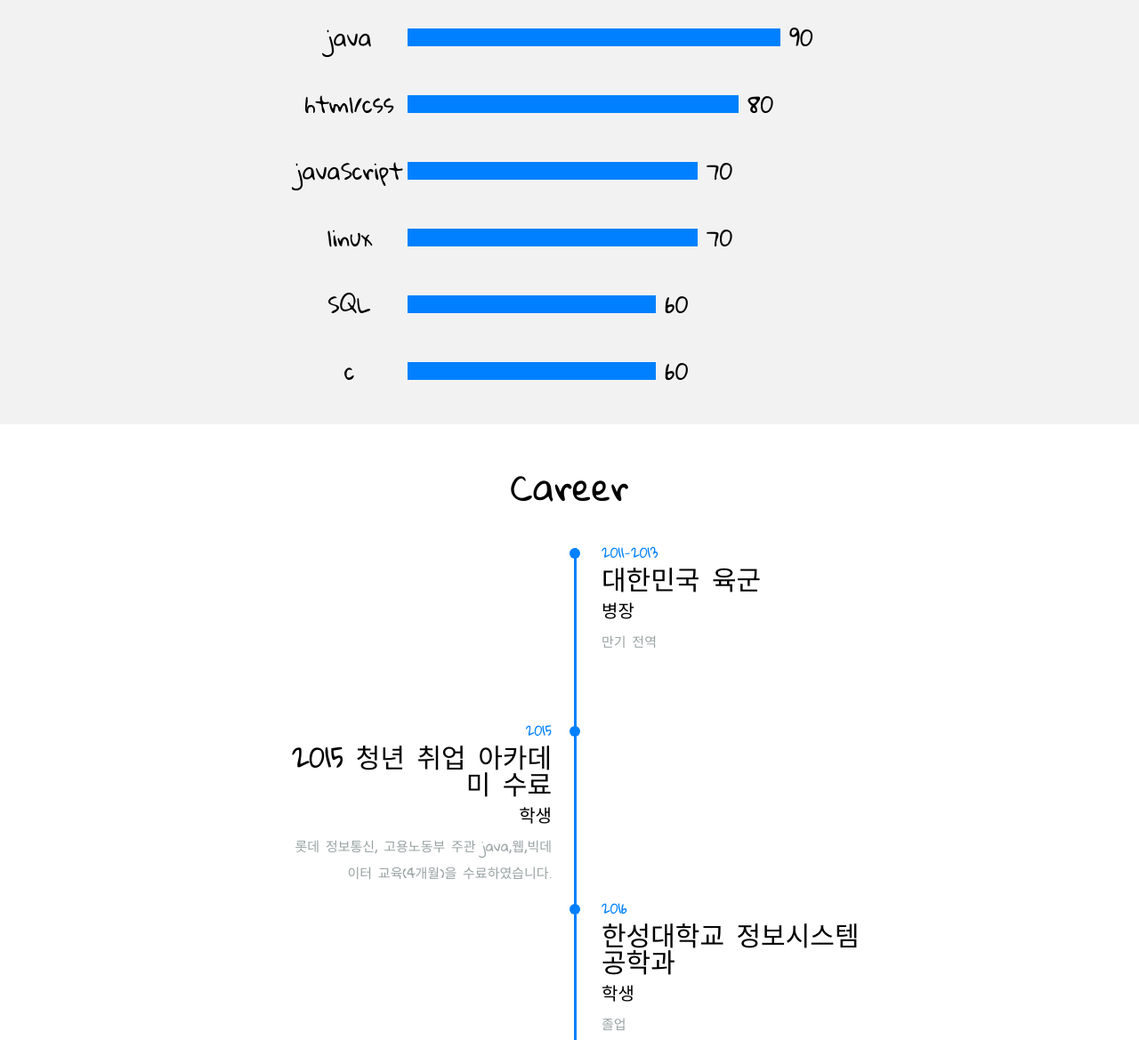
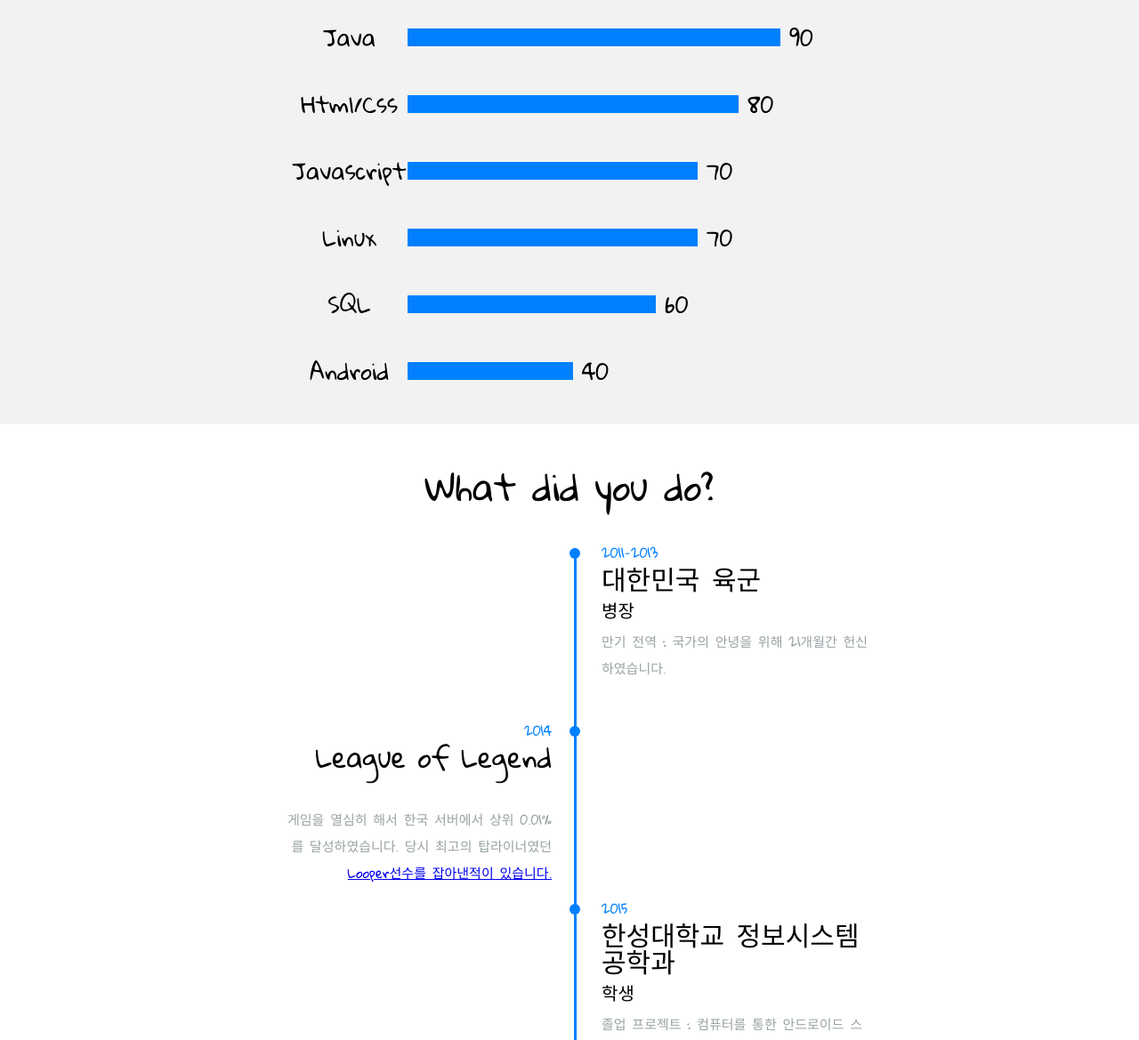
Before and after one commit to subwaycoder/subwaycoder.github.io, a plain HTML site: page index.html in a window 1280 px wide. Shown: the part 1239-2408 px from the top of the page at 89% size. Drawn offline with Linux system fonts and the light colour scheme.

Commit message:
contents update

```diff
--- a/index.html
+++ b/index.html
@@ -23,6 +23,9 @@ a {
 	font-family: 'Gloria Hallelujah','Nanum Pen Script', cursive;
 	src: url('/NanumPen.ttf');
 }
+body {
+	margin: 0;
+}
 header {
 	position: relative;
 	width: 100%;
@@ -36,6 +39,7 @@ header img {
 	left: 50%;
 	transform: translateX(-50%);
 }
+/****************************** navigator ******************************/
 nav ul {
 	position: fixed;
 	top: 0;
@@ -60,22 +64,19 @@ nav li a {
 nav li a:hover {
 	color: rgb(0, 128, 255);
 }
-body {
-	margin: 0;
-}
+
 .containerDiv {
 	position: relative;
 	width: 100%;
 	text-align: center;
 	padding: 10px 0px;
 }
-#aboutDiv {
-	Background-color: rgb(255, 255, 255);
+p.title{
+	margin:0.5em;
+	font-size: 40px;
 }
-#skillsDiv {
-	height: auto;
-	Background-color: rgb(242, 242, 242);
-}
+
+
 #careerDiv {
 	Background-color: rgb(255, 255, 255);
 }
@@ -83,13 +84,12 @@ body {
 	height: 400px;
 	Background-color: rgb(242, 242, 242);
 }
-p.title{
-	margin:0.5em;
-	font-size: 40px;
+/****************************** About Me ******************************/
+#aboutDiv {
+	Background-color: rgb(255, 255, 255);
 }
 
-/* About Me */
-
+/* css to blur image*/
 .placeholder {
     margin-right: auto;
     margin-left:auto;
@@ -128,7 +128,11 @@ p.title{
 	color: rgb(153, 163, 164);
 }
 
-/* Skills */
+/****************************** Skills ******************************/
+#skillsDiv {
+	height: auto;
+	Background-color: rgb(242, 242, 242);
+}
 #skillBackgroundDiv {
 	position: relative;
     width: 100%;
@@ -167,7 +171,7 @@ p.skillScores {
 	overflow: hidden;
 }
 
-/* Career */
+/****************************** Career ******************************/
 #careerBackgroundPanel {
 	position: absolute;
 	top: 5%;
@@ -222,7 +226,7 @@ p.careerComment {
 	color: rgb(153, 163, 164);
 }
 
-/* Project */
+/****************************** Project ******************************/
 #projectTitle {
 	font-size: 20px;
 	margin: 0;
@@ -232,23 +236,19 @@ p.careerComment {
 
 }
 </style>
-	<title>Welcome to JungHo Lee's portfolio</title>
-
+<title>JungHo Lee</title>
 <script>
-
 window.onload = loadCallBack;
 window.onresize = resizeCallBack;
-
 function loadCallBack(){
 	resizeScoreDiv();
 	resizeCareerDiv();
 }
-
 function resizeCallBack(){
 	resizeScoreDiv();
 	resizeCareerDiv();
 };
-
+//Score 영역을 화면 크기에 따라 다르게 동작하게 함
 function resizeScoreDiv(){
 	if(window.outerWidth<1000){
 		document.getElementById("skillBackgroundDiv").style.left=
@@ -273,10 +273,10 @@ function resizeScoreDiv(){
 	(window.outerWidth*-0.0375)+100+"%";
 }
 
-/* 화면이 작을때, 한쪽 정렬 */
+//Career 영역을 화면 크기에 따라 다르게 동작하게 함
 function resizeCareerDiv(){
+	var objArr = document.getElementsByClassName("careerContentBackground");
 	if(window.outerWidth<1000){
-		var objArr = document.getElementsByClassName("careerContentBackground");
 		//배경 패널 크기 재조정
 		document.getElementById("careerBackgroundDiv").style.width=(window.outerWidth-35)+"px";
 		//중앙선 위치 재조정
@@ -284,10 +284,10 @@ function resizeCareerDiv(){
 		(window.outerWidth/30-10)+"%";
 
 		for(i=0;i<objArr.length;i++){
-		//항목 위치 재조정
+			//항목 위치 재조정
 			objArr[i].style.left=(window.outerWidth/30-5)+"%";
 
-		//세부 항목 왼쪽정렬
+			//세부 항목 왼쪽정렬
 			if(i%2==0)continue;
 			var childs = objArr[i].children;
 			for(j=0;j<childs.length;j++){
@@ -296,14 +296,13 @@ function resizeCareerDiv(){
 		}
 	}
 	else{
-		var objArr = document.getElementsByClassName("careerContentBackground");
 		//배경 패널 크기 재조정
 		document.getElementById("careerBackgroundDiv").style.width="800px";
 		//중앙선 위치 재조정
 		document.getElementById("centralLine").style.left="50%";
 
 		for(i=0;i<objArr.length;i++){
-		//항목 위치 재조정
+			//항목 위치 재조정
 			if(i%2==0){
 				objArr[i].style.left='auto';
 				objArr[i].style.right='8%';
@@ -313,7 +312,7 @@ function resizeCareerDiv(){
 				objArr[i].style.right='auto';
 			}
 
-		//세부 항목 오른쪽정렬
+			//세부 항목 오른쪽정렬
 			if(i%2==0)continue;
 			var childs = objArr[i].children;
 			for(j=0;j<childs.length;j++){
@@ -330,20 +329,22 @@ function resizeCareerDiv(){
 <img src="frontdoor.jpg" alt="Image of roof">
 <script>
 var skillDatas = [
-	{item:"java",score:90},
-	{item:"html/css",score:80},
-	{item:"javaScript",score:70},
-	{item:"linux",score:70},
+	{item:"Java",score:90},
+	{item:"Html/Css",score:80},
+	{item:"Javascript",score:70},
+	{item:"Linux",score:70},
 	{item:"SQL",score:60},
-	{item:"c",score:60}
+	{item:"Android",score:40}
 ]
 
 var careerDatas = [
-	{careerTerm:"2011-2013",careerName:"대한민국 육군",careerLevel:"병장",careerComment:"만기 전역"},
-	{careerTerm:"2015",careerName:"2015 청년 취업 아카데미 수료",careerLevel:"학생",careerComment:"롯데 정보통신, 고용노동부 주관 java,웹,빅데이터 교육(4개월)을 수료하였습니다."},
-	{careerTerm:"2016",careerName:"한성대학교 정보시스템공학과",careerLevel:"학생",careerComment:"졸업"},
+	{careerTerm:"2011-2013",careerName:"대한민국 육군",careerLevel:"병장",careerComment:"만기 전역 : 국가의 안녕을 위해 21개월간 헌신하였습니다."},
+	{careerTerm:"2014",careerName:"League of Legend",careerLevel:"<br>",careerComment:'게임을 열심히 해서 한국 서버에서 상위 0.01%를 달성하였습니다. 당시 최고의 탑라이너였던 <a href="https://www.youtube.com/watch?v=ebvYp0KfVEY">Looper선수를 잡아낸적이 있습니다.</a>'},
+	{careerTerm:"2015",careerName:"한성대학교 정보시스템공학과",careerLevel:"학생",careerComment:"졸업 프로젝트 : 컴퓨터를 통한 안드로이드 스마트폰의 원격 조종 프로그램을 만들었습니다. 팀원없이 1인 프로젝트로 진행하였습니다."},
+	{careerTerm:"2015",careerName:"한성대학교 정보시스템공학과",careerLevel:"학생",careerComment:"성적 장학금 수료 : 4학년 1학기, 4.33의 학점으로 1등을 하였습니다. 성적 장학금을 받았습니다."},
+	{careerTerm:"2015",careerName:"2015 청년 취업 아카데미",careerLevel:"학생",careerComment:"롯데 정보통신, 고용노동부 주관 java,웹,빅데이터 교육(약 5개월 과정)을 수료하였습니다. 과정중에 학교 종합 정보시스템에서 강의 정보를 받아와서 DB에 저장하는 웹 프로젝트를 진행한 적이 있습니다."},
 	{careerTerm:"2016 - 2017",careerName:"Exem",careerLevel:"사원",careerComment:'데이터베이스 성능관리 솔루션 업체 <a href="http://www.ex-em.com/">Exem</a>에서 intermax제품의 QA로 근무하였습니다. 주로 자동화 테스트 모듈 개발 및 테스트 환경 구성을 하였습니다.'},
-	{careerTerm:"2017",careerName:"New Zealand",careerLevel:"학생",careerComment:"working holiday"}
+	{careerTerm:"2017",careerName:"New Zealand",careerLevel:"학생",careerComment:"Working Holiday를 떠나서 현지 가정에서 홈스테이하며 영어를 공부하는 시간을 가졌습니다."}
 ]
 </script>
 </header>
@@ -365,9 +366,8 @@ var careerDatas = [
 			<div class="bg-image-blur"></div>
 			<!-- same image, no blur -->
 			<div class="bg-image"></div>
-			<!-- content -->
 		</div>
-		<!--<img src="self.jpg" alt="host thumbnail">-->
+
 		<p id="aboutLastName"><br>Jungho </p>
 		<p id="aboutFirstName">Lee</p>
 		<p id="aboutDetail">Hello, It's Jungho Lee. welcome to my portfolio. :D</p>
@@ -400,7 +400,7 @@ var careerDatas = [
 		</div>
 	</div>
 	<div id="careerDiv" class="containerDiv">
-		<p class="title">Career</p>
+		<p class="title">What did you do?</p>
 		<div id="careerBackgroundDiv">
 			<script>
 			document.getElementById("careerDiv").style.height = (careerDatas.length+1)*200+"px";
```
